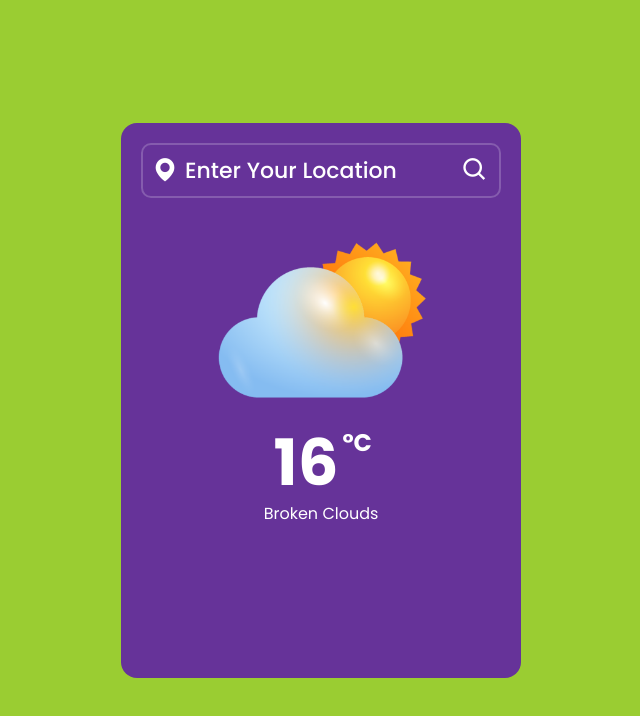
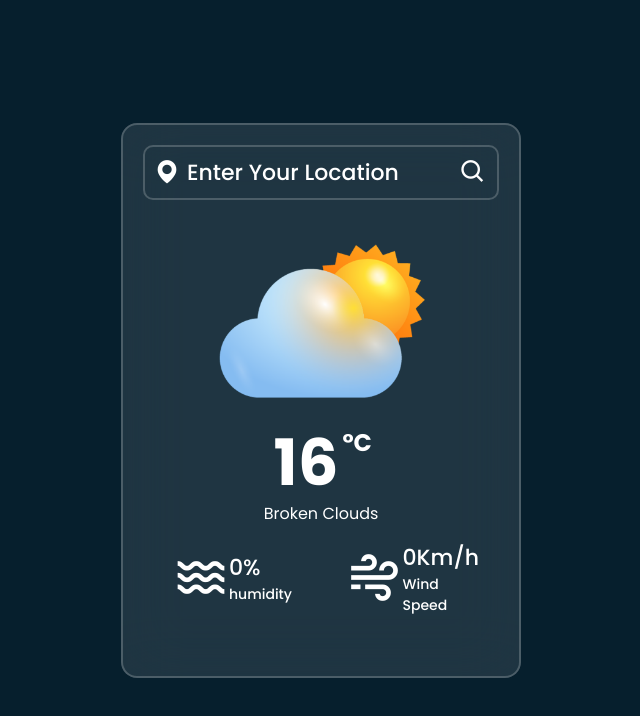
Before and after one commit to saeedd1994/weather-website, a website: page index.html in a window 1280 px wide. Shown: the whole page, without its empty margins (319-959 px from the left). Drawn offline with nearby package versions, Linux system fonts and the light colour scheme.

Commit message:
-adding weather box section and styles

```diff
--- a/index.html
+++ b/index.html
@@ -32,6 +32,28 @@
             </div>
         </div>
     </div>
+
+    <div class="weather-details">
+        <div class="humidity">
+            <i class='bx bx-water'></i>
+            <div class="text">
+                <div class="info-humidity">
+                    <span>0%</span>
+                </div>
+                <p>humidity</p>
+            </div>
+        </div>
+
+        <div class="wind">
+            <i class='bx bx-wind'></i>
+            <div class="text">
+                <div class="info-wind">
+                    <span>0Km/h</span>
+                </div>
+                <p>Wind Speed</p>
+            </div>
+        </div>
+    </div>
 </div>
 
 
--- a/styles/style.css
+++ b/styles/style.css
@@ -10,18 +10,20 @@
 }
 
 body {
-    background: yellowgreen;
     display: flex;
     justify-content: center;
     align-items: center;
     min-height: 100vh;
+    background-color: #061f2d;
 }
 
 .container {
     position: relative;
     width: 400px;
     height: 555px;
-    background: rebeccapurple;
+    background-color: rgba(255, 255, 255, .1);
+    backdrop-filter: blur(30px);
+    border: 2px solid rgba(255, 255, 255, .2);
     border-radius: 16px;
     padding: 20px;
     color: #fff;
@@ -105,3 +107,46 @@ body {
     font-weight: 500;
     text-transform: capitalize;
 }
+
+/*adding style for weather details*/
+.weather-details {
+    position: absolute;
+    bottom: 40px;
+    left: 0;
+    width: 100%;
+    padding: 0 20px;
+    display: flex;
+}
+
+.weather-details .humidity,
+.weather-details .wind {
+    display: flex;
+    align-items: center;
+    width: 50%;
+}
+
+.weather-details .humidity {
+    padding: 20px;
+    justify-content: flex-start;
+}
+
+.weather-details .wind {
+    padding: 20px;
+    justify-content: flex-end;
+}
+
+.weather-details i {
+    font-size: 56px;
+    margin-left: 10px;
+}
+
+.weather-details span {
+    display: inline-block;
+    font-size: 22px;
+    font-weight: 500;
+}
+
+.weather-details p {
+    font-size: 14px;
+    font-weight: 500;
+}
```
Also changed, not shown: package.json (added, +15 -0 lines), images/test.jpg (added), 3 other files.
